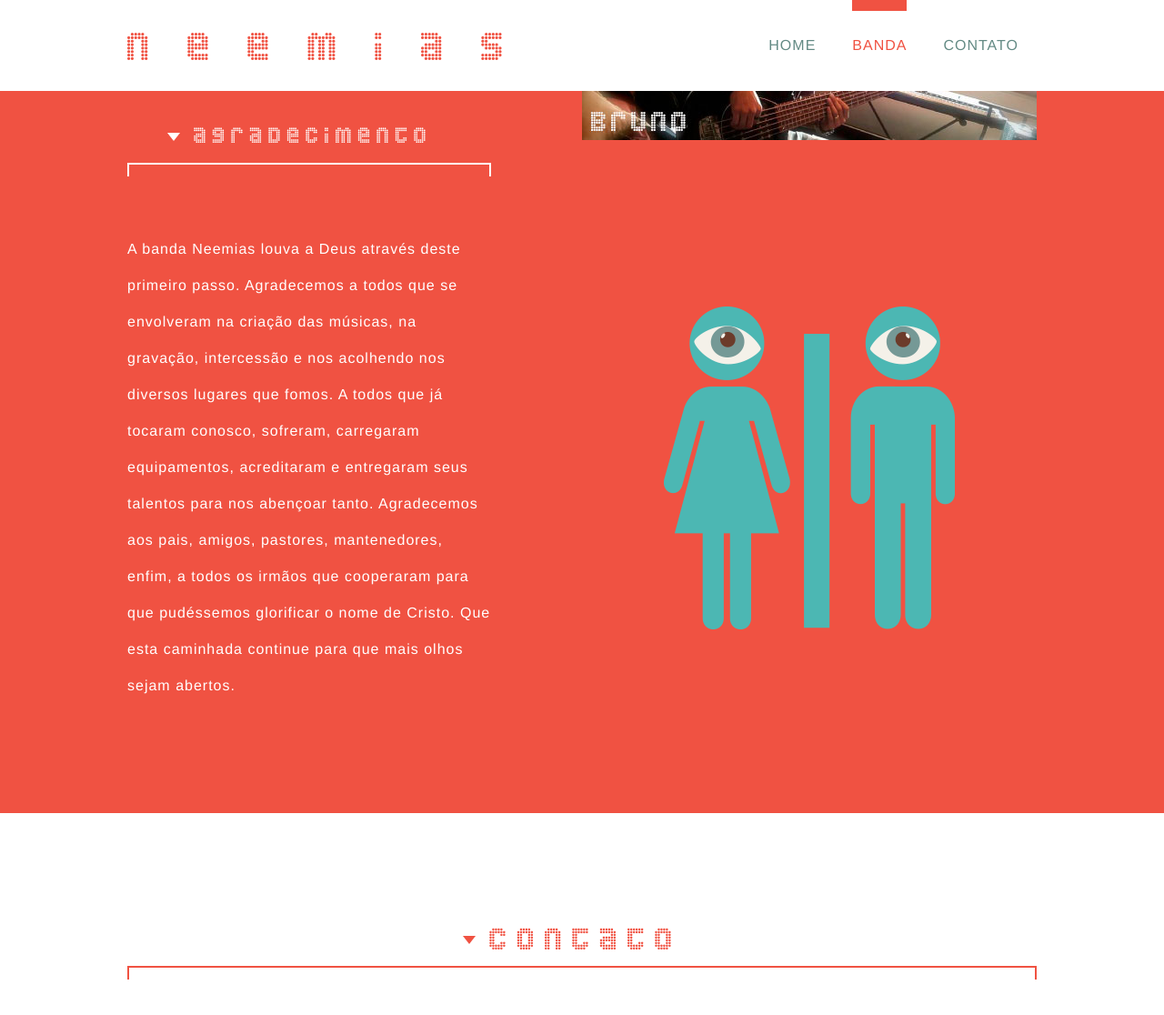
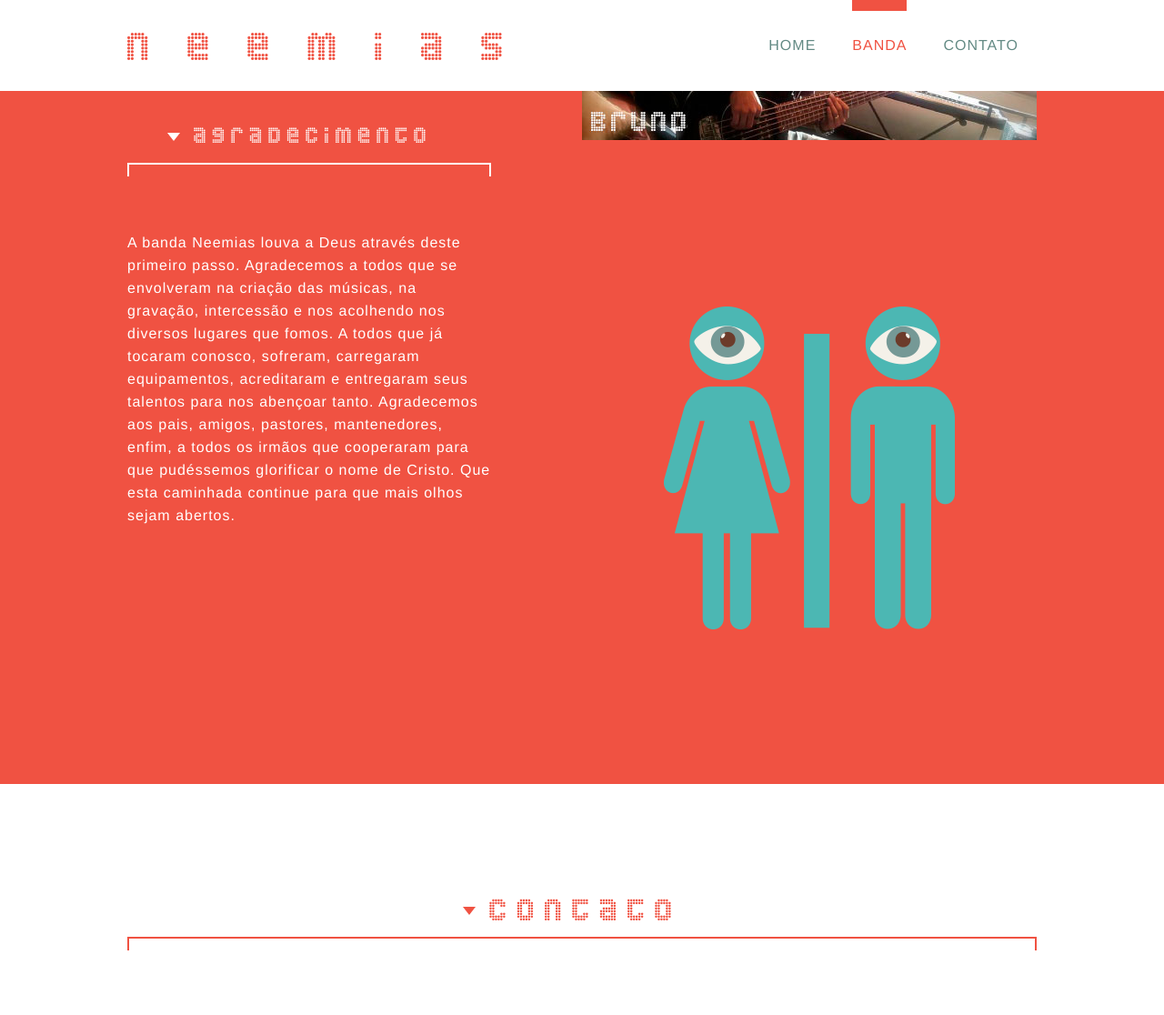
Before and after one commit to bandaneemias/bandaneemias.github.io, a Jekyll site: the page built from index.html, in a window 1280 px wide and 1400 px high, scrolled down 1718 px. Shown: the top 1116 px of the window at 91% size. Built offline with Jekyll 4.4.1, drawn with Linux system fonts in a browser that asks for light colours.

Commit message:
Fixing agradecimento text height

```diff
--- a/css/main.css
+++ b/css/main.css
@@ -172,7 +172,7 @@ header {
     #banda .left-wrapper .agradecimento {
       margin-top: 130px !important; }
     #banda .left-wrapper .agrad-texto {
-      line-height: 40px;
+      line-height: 25px;
       letter-spacing: 1px; }
   #banda .bonecos {
     width: 320px;
--- a/css/sass/main.scss
+++ b/css/sass/main.scss
@@ -241,7 +241,7 @@ header {
     }
 
     .agrad-texto {
-      line-height: 40px;
+      line-height: 25px;
       letter-spacing: 1px;
     }
   }
```
